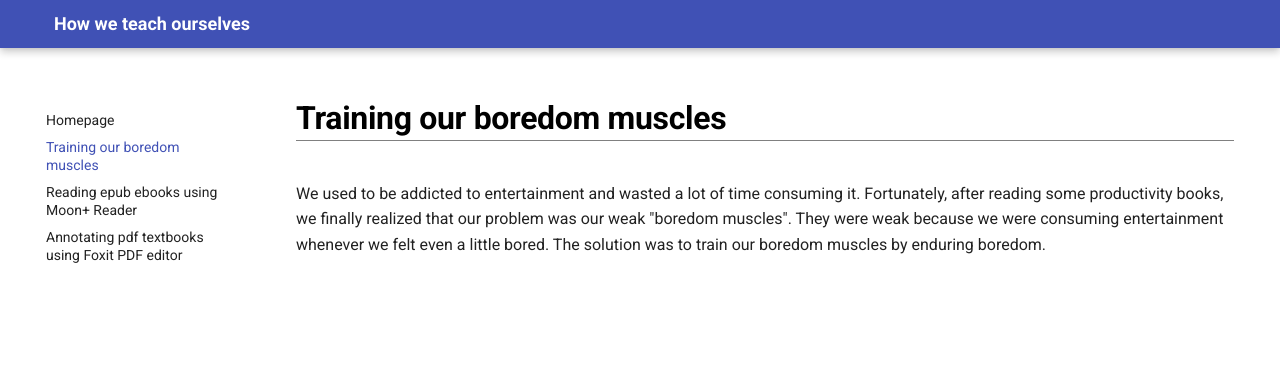
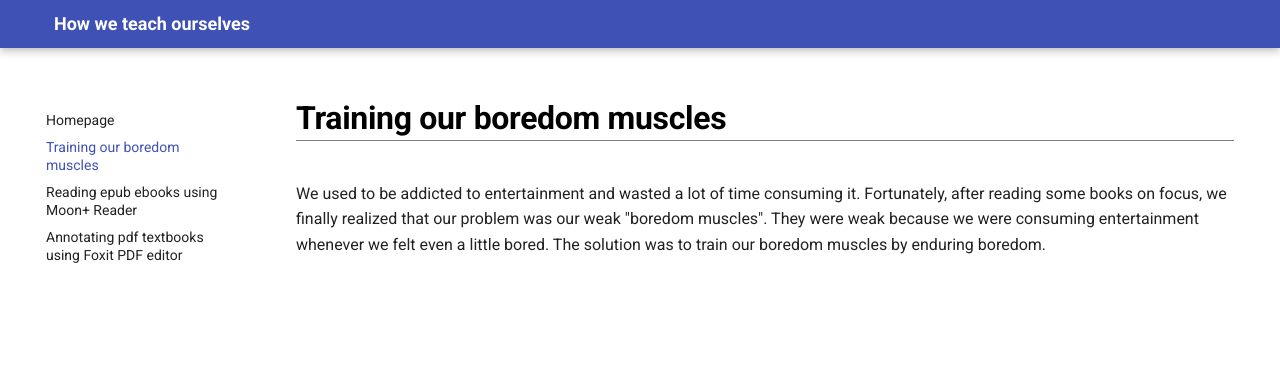
Before and after one commit to maximilian-ho/how-we-teach-ourselves, an MkDocs documentation site: the page built from docs/boredom.md, in a window 1280 px wide. Shown: the top 376 px of the page. Built offline with MkDocs 1.6.1 and Material for MkDocs 9.7.7, drawn with Linux system fonts in a browser that asks for light colours.

Commit message:
Update boredom.md

```diff
--- a/docs/boredom.md
+++ b/docs/boredom.md
@@ -1,3 +1,3 @@
 # Training our boredom muscles
 
-We used to be addicted to entertainment and wasted a lot of time consuming it. Fortunately, after reading some productivity books, we finally realized that our problem was our weak "boredom muscles". They were weak because we were consuming entertainment whenever we felt even a little bored. The solution was to train our boredom muscles by enduring boredom.
+We used to be addicted to entertainment and wasted a lot of time consuming it. Fortunately, after reading some books on focus, we finally realized that our problem was our weak "boredom muscles". They were weak because we were consuming entertainment whenever we felt even a little bored. The solution was to train our boredom muscles by enduring boredom.
```
